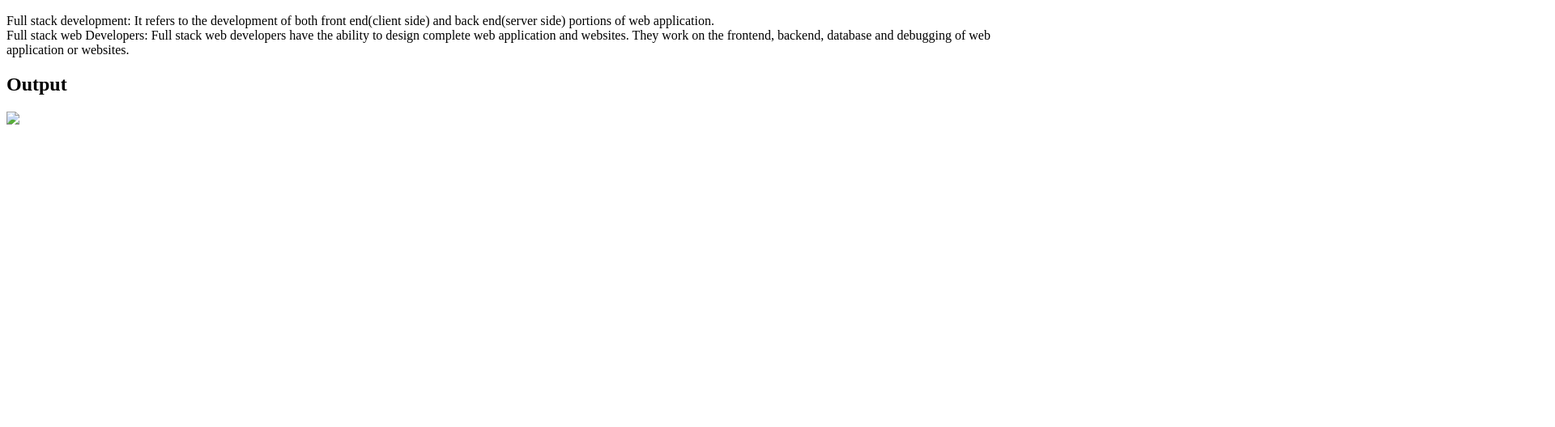
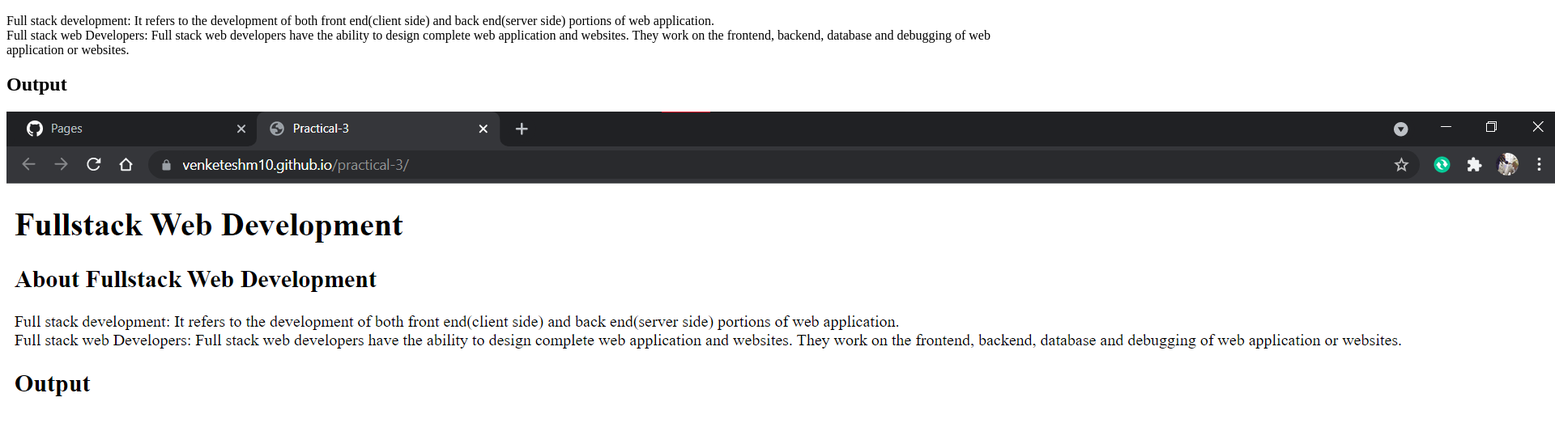
Before and after one commit to venketeshm10/practical-3, a plain HTML site: page index.html in a window 1280 px wide. Shown: the part 110-638 px from the top of the page at 81% size, 1920 px wide, since content can reach past the window. Drawn offline with Linux system fonts and the light colour scheme.

Commit message:
Update index.html

```diff
--- a/index.html
+++ b/index.html
@@ -16,7 +16,7 @@
     <p>Full stack development: It refers to the development of both front end(client side) and back end(server side) portions of web application.<br>Full stack web Developers: Full stack web developers have the ability to design complete web application
         and websites. They work on the frontend, backend, database and debugging of web application or websites.</p>
     <h2>Output</h2>
-    <img src="./Screenshot (32).png">
+    <img src="./Screenshot 2021-11-16 184202.png">
 </body>
 
 </html>
```
